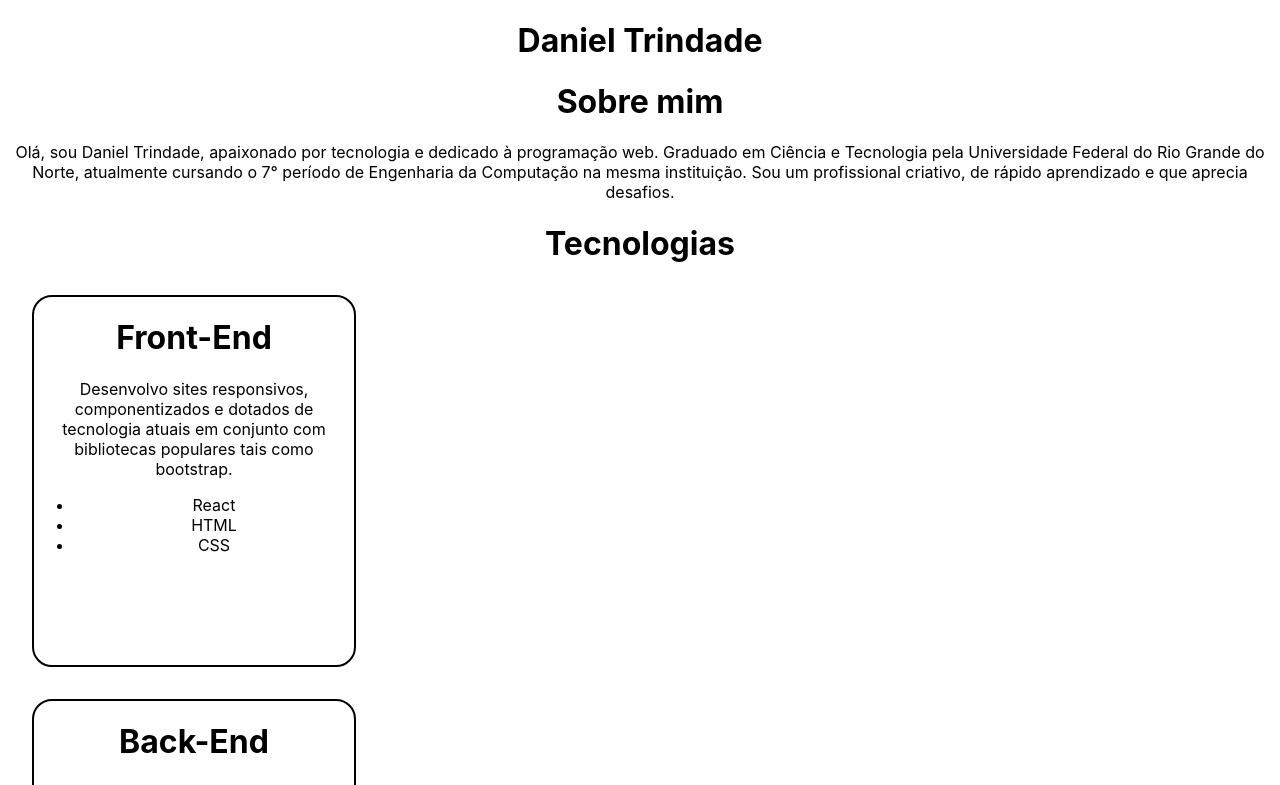
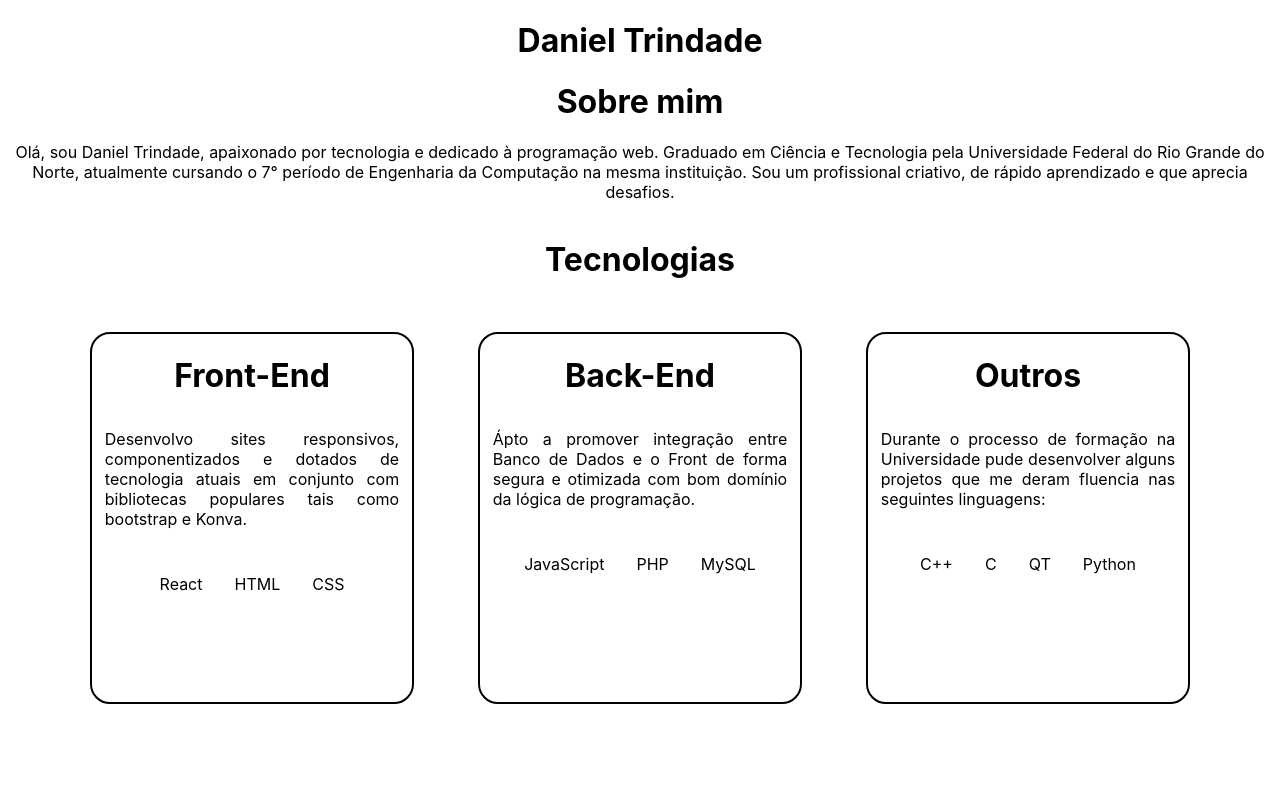
Before and after one commit to daniel-trindade/portfolio, a React (Create React App) app: page / in a window 1280 px wide. Shown: the top 785 px of the page. Built offline with nearby package versions, Linux system fonts and the light colour scheme.

Commit message:
Styles do Tech

```diff
--- a/src/components/TechBox.module.css
+++ b/src/components/TechBox.module.css
@@ -5,3 +5,23 @@
   border-radius: 20px;
   margin: 2em;
 }
+
+.techContainer p{
+  padding: .8em;
+  text-align: justify;
+}
+
+.techContainer ul{
+  padding: 0;
+}
+
+.list{
+  list-style: none;
+  display: flex;
+  justify-content: center;
+
+}
+
+.listItem{
+  margin: 1em;
+}
--- a/src/pages/HomePage.jsx
+++ b/src/pages/HomePage.jsx
@@ -14,18 +14,25 @@ const HomePage = () => {
           Olá, sou Daniel Trindade, apaixonado por tecnologia e dedicado à programação web. Graduado em Ciência e Tecnologia pela Universidade Federal do Rio Grande do Norte, atualmente cursando o 7° período de Engenharia da Computação na mesma instituição. Sou um profissional criativo, de rápido aprendizado e que aprecia desafios.
         </p>
       </div>
-      <div className={styles.tecContainer}>
+      <div className={styles.techContainer}>
         <h1>Tecnologias</h1>
+        <div className={styles.tech}>
           <TechBox
             title='Front-End'
-          text='Desenvolvo sites responsivos, componentizados e dotados de tecnologia atuais em conjunto com bibliotecas populares tais como bootstrap.'
+            text='Desenvolvo sites responsivos, componentizados e dotados de tecnologia atuais em conjunto com bibliotecas populares tais como bootstrap e Konva.'
             techs={['React', 'HTML', 'CSS']}
           />
           <TechBox
             title='Back-End'
-          text='Desenvolvo sites responsivos, componentizados e dotados de tecnologia atuais em conjunto com bibliotecas populares tais como bootstrap.'
-          techs={['JavaScript', 'PHP']}
+            text='Ápto a promover integração entre Banco de Dados e o Front de forma segura e otimizada com bom domínio da lógica de programação.'
+            techs={['JavaScript', 'PHP', 'MySQL']}
           />
+          <TechBox
+            title='Outros'
+            text='Durante o processo de formação na Universidade pude desenvolver alguns projetos que me deram fluencia nas seguintes linguagens:'
+            techs={['C++', 'C', 'QT', 'Python']}
+          />
+        </div>
       </div>
     </div>
   )
--- a/src/pages/HomePage.module.css
+++ b/src/pages/HomePage.module.css
@@ -0,0 +1,9 @@
+.techContainer{
+  display: flex;
+  flex-direction: column;
+}
+
+.tech{
+  display: flex;
+  justify-content: center;
+}
```
Lines whose indentation alone changed are shown as unchanged.
